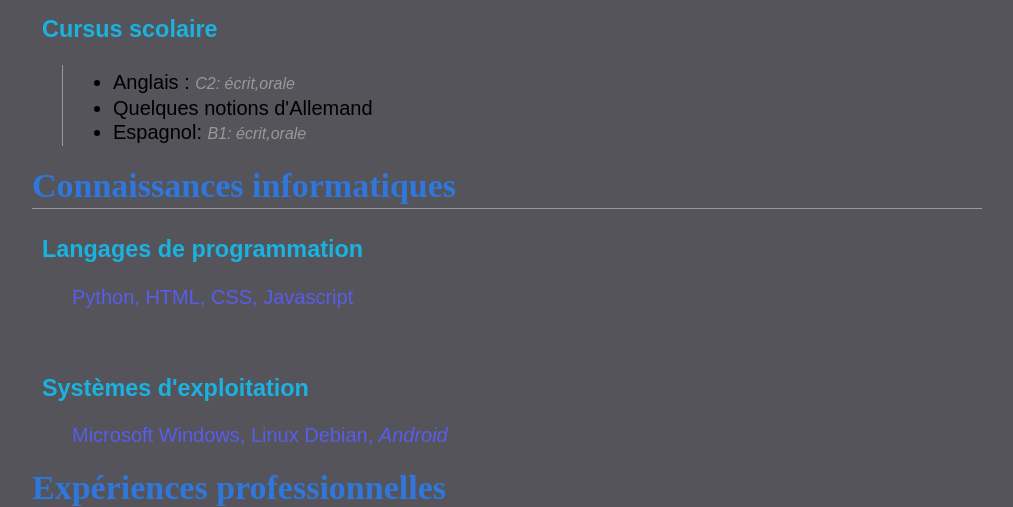
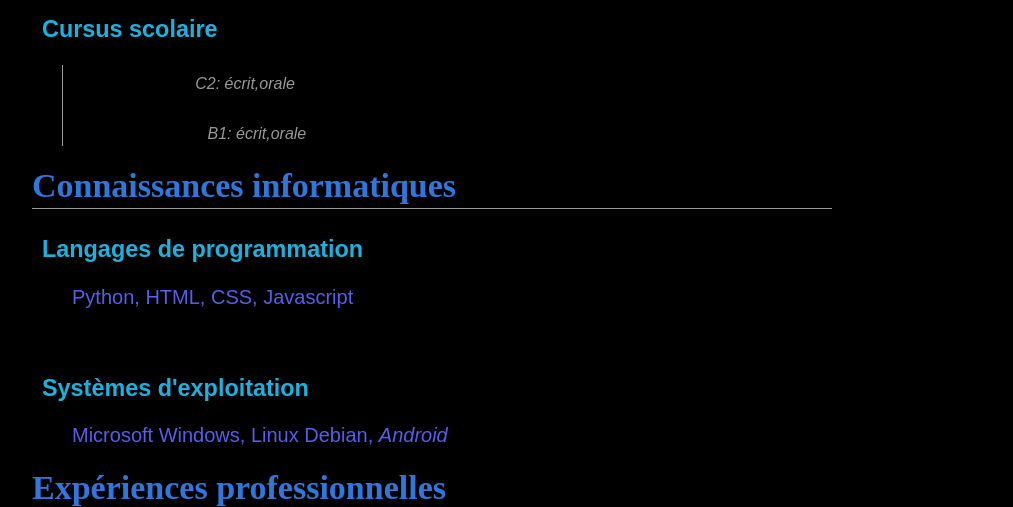
Before and after one commit to LyceeFaure/Cv_Jonathan_Simon, a plain HTML site: page index.html in a window 1280 px wide. Shown: the part 593-1100 px from the top of the page, without its empty margins (6-1019 px from the left). Drawn offline with Linux system fonts and the light colour scheme.

Commit message:
Update style.css

```diff
--- a/style.css
+++ b/style.css
@@ -1,6 +1,6 @@
 body    {
-background: #54545a;
-width: 950px;
+background: black;
+width: 800px;
 font-family: sans-serif;
 font-size: 20px;
 padding: 10px 30px;
```
